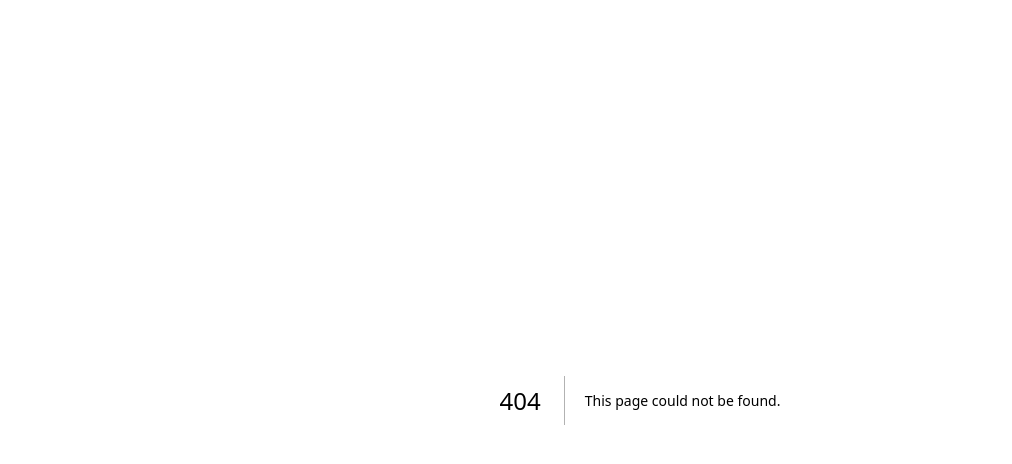
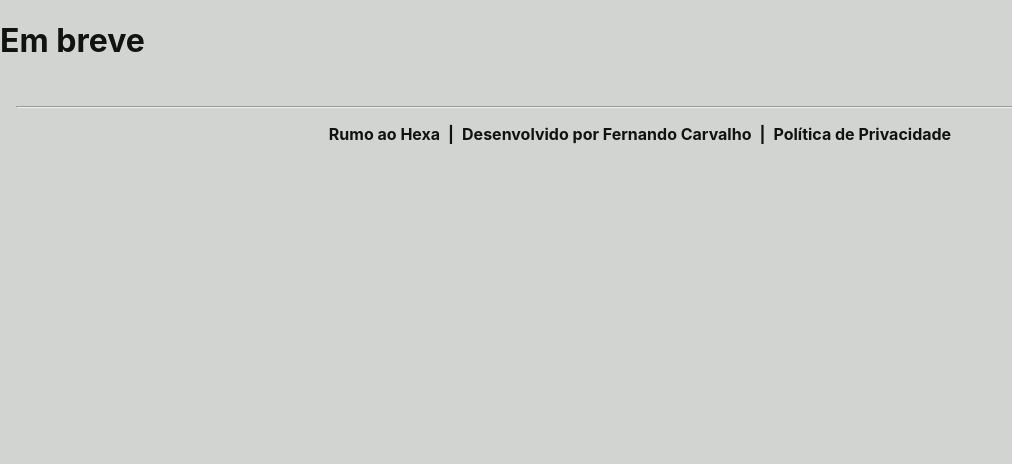
Before and after one commit to 21fernandinhow/quantofaltaparacopa, a Next.js app: page /central-da-copa in a window 1280 px wide. Before the commit this address had no page. Shown: the top 464 px of the page, without its empty margins (0-1012 px from the left). Built offline with nearby package versions, Linux system fonts and the light colour scheme.

Commit message:
world cup central route

```diff
--- /dev/null
+++ b/src/app/(content)/central-da-copa/page.tsx
@@ -0,0 +1,14 @@
+import { Metadata } from "next";
+
+export const generateMetadata = (): Metadata => ({
+    title: "Central da Copa | Quanto Falta Para a Copa",
+});
+
+const WorldCupCentral = () => (
+    <>
+        <h1>Em breve</h1>
+    </>
+)
+
+
+export default WorldCupCentral
```
